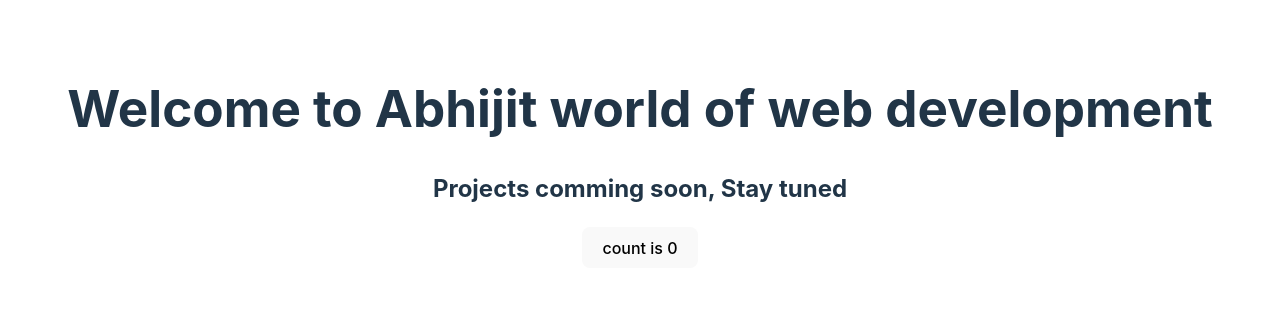
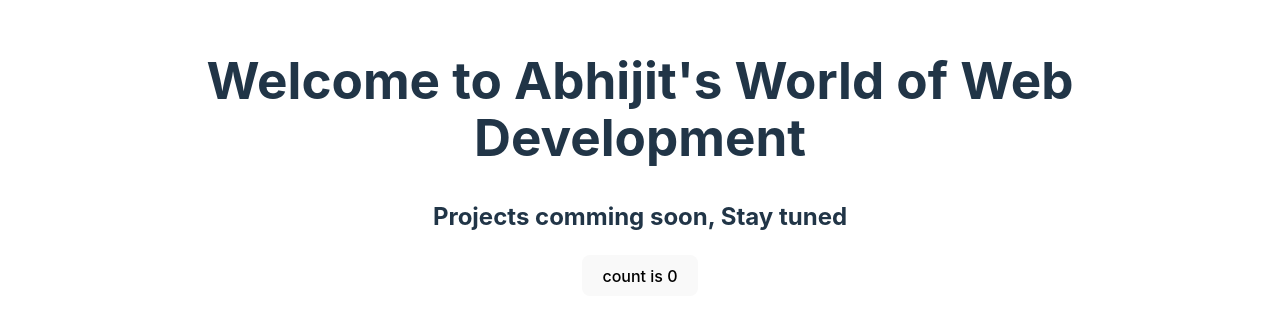
Before and after one commit to abhijitWebDev/portfolio, a React (Vite) app: page / in a window 1280 px wide. Shown: the part 260-580 px from the top of the page. Built offline with nearby package versions, Linux system fonts and the light colour scheme.

Commit message:
changed the image

```diff
--- a/index.html
+++ b/index.html
@@ -2,7 +2,8 @@
 <html lang="en">
   <head>
     <meta charset="UTF-8" />
-    <link rel="icon" type="image/svg+xml" href="/vite.svg" />
+    <!-- <link rel="icon" type="image/svg+xml" href="/vite.svg" /> -->
+    <link rel="icon" type="image/svg+xml" href="/src/assets/abhijit.JPG" />
     <meta name="viewport" content="width=device-width, initial-scale=1.0" />
     <title>Abhijit Mone's Portfolio</title>
   </head>
--- a/src/App.jsx
+++ b/src/App.jsx
@@ -9,7 +9,7 @@ function App() {
     <>
     <h1 className="text-red-500"></h1>
       <div className="card">
-        <h1 className="text-blue-600">Welcome to Abhijit world of web development</h1>
+        <h1 className="text-blue-600">Welcome to Abhijit's World of Web Development</h1>
         <h2>Projects comming soon, Stay tuned</h2>
         <button onClick={() => setCount((count) => count + 1)}>
           count is {count}
```
Also changed, not shown: src/assets/abhijit.JPG (added).
